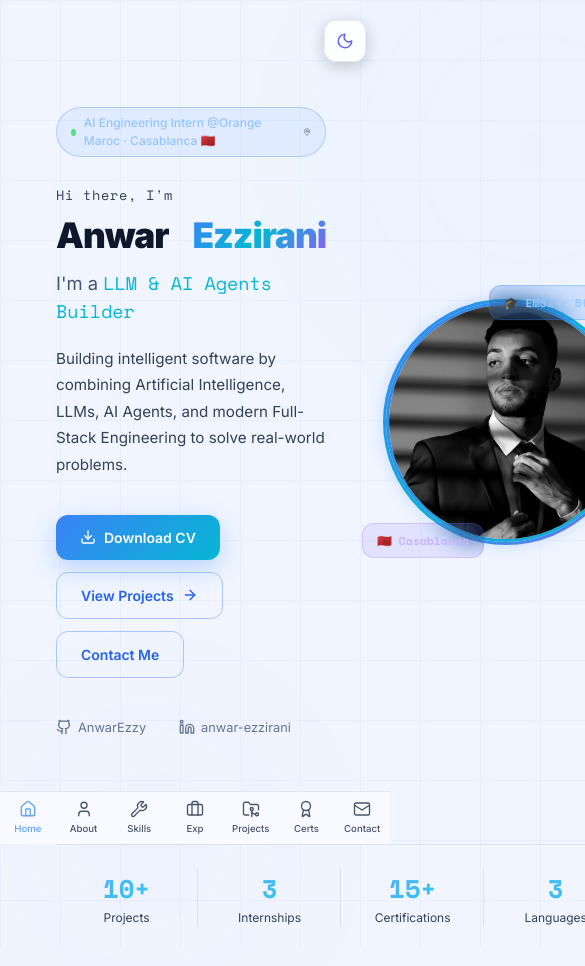
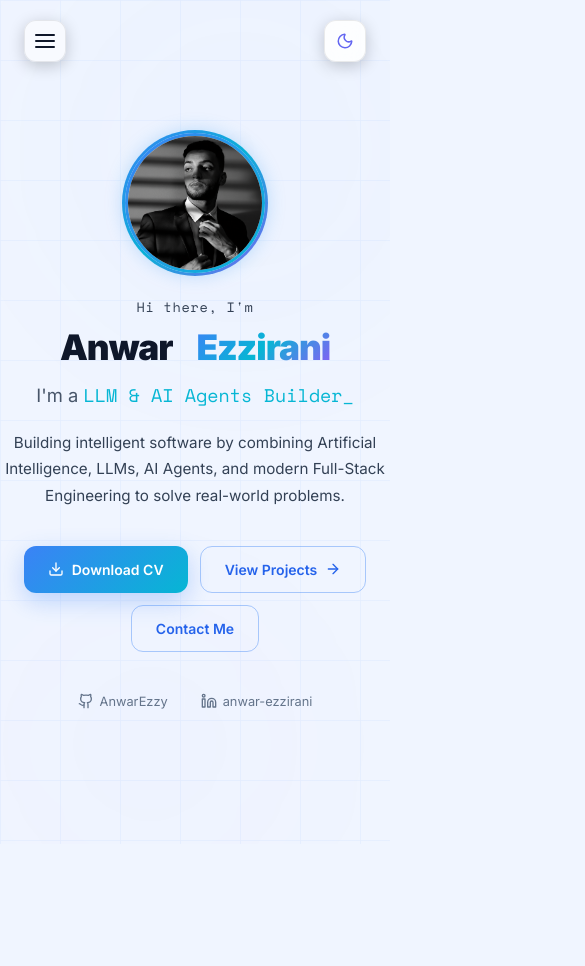
Before and after one commit to AnwarEzzy/portfolio, a Next.js app: page / in a window 390 px wide. Shown: the top 966 px of the page, 585 px wide, since content can reach past the window. After the commit the page ends 844 px from the top, so only its background shows below. Built offline with nearby package versions, Linux system fonts and the light colour scheme.

Commit message:
style: implement mobile hamburger menu, align theme toggle, adjust spacing and remove home stats

```diff
--- a/app/about/page.tsx
+++ b/app/about/page.tsx
@@ -54,7 +54,7 @@ export default function AboutPage() {
         <div className="divider" />
       </motion.div>
 
-      <div style={{ display: "grid", gridTemplateColumns: "1fr 1fr", gap: 40, maxWidth: 1000, overflowY: "auto", flex: 1, paddingRight: "6px" }}>
+      <div className="grid grid-cols-1 md:grid-cols-2 gap-8 md:gap-10 max-w-[1000px] overflow-y-auto flex-1 pr-1.5">
         {/* Bio */}
         <div>
           <motion.div custom={1} initial="hidden" animate="show" variants={fadeUp}>
--- a/app/contact/page.tsx
+++ b/app/contact/page.tsx
@@ -48,7 +48,7 @@ export default function ContactPage() {
   };
 
   return (
-    <div className="page-in page-section no-scroll-page" style={{ padding: "36px 56px 24px" }}>
+    <div className="page-in page-section no-scroll-page px-5 py-[92px] md:px-14 md:py-9">
       <div className="bg-orb" style={{ width: 400, height: 400, background: "radial-gradient(circle, rgba(6,182,212,0.07), transparent)", top: 0, right: 0 }} />
 
       <motion.div custom={0} initial="hidden" animate="show" variants={fadeUp}>
@@ -60,7 +60,7 @@ export default function ContactPage() {
         </p>
       </motion.div>
 
-      <div style={{ display: "grid", gridTemplateColumns: "1fr 1fr", gap: 20, maxWidth: 900 }}>
+      <div className="grid grid-cols-1 md:grid-cols-2 gap-6 md:gap-8 max-w-[900px] overflow-y-auto md:overflow-visible flex-1">
         {/* Info */}
         <div>
           <motion.div custom={1} initial="hidden" animate="show" variants={fadeUp}>
--- a/app/globals.css
+++ b/app/globals.css
@@ -77,6 +77,8 @@ body {
 .layout {
   display: flex;
   min-height: 100vh;
+  overflow-x: hidden;
+  width: 100%;
 }
 
 /* LEFT SIDEBAR */
@@ -102,6 +104,8 @@ body {
   margin-left: 260px;
   flex: 1;
   min-height: 100vh;
+  overflow-x: hidden;
+  width: 100%;
 }
 
 /* Glass card */
@@ -393,9 +397,26 @@ body {
 /* Responsive */
 @media (max-width: 768px) {
   .sidebar { display: none; }
-  .main-content { margin-left: 0; }
-  .page-section { padding: 40px 20px 100px; }
+  .main-content {
+    margin-left: 0;
+    width: 100%;
+    max-width: 100vw;
+    overflow-x: hidden;
+  }
+  .page-section { padding: 92px 20px 32px; }
   .mobile-nav { display: flex; }
+
+  .theme-toggle-btn {
+    position: fixed !important;
+    top: 20px !important;
+    right: 24px !important;
+    left: auto !important;
+    width: 42px !important;
+    height: 42px !important;
+    border-radius: 12px !important;
+    display: flex !important;
+    z-index: 100 !important;
+  }
 }
 
 /* ═══════════════════════════════════════════════
--- a/app/page.tsx
+++ b/app/page.tsx
@@ -61,20 +61,12 @@ export default function HomePage() {
         pointerEvents: "none",
       }} />
 
-      {/* Hero Section (occupies exactly 100vh) */}
-      <div style={{ minHeight: "100vh", display: "flex", alignItems: "center", justifyContent: "center", width: "100%", padding: "0 56px", position: "relative", zIndex: 1 }}>
+      {/* Hero Section */}
+      <div className="px-4 md:px-[56px] py-12 md:py-0" style={{ minHeight: "100vh", display: "flex", alignItems: "center", justifyContent: "center", width: "100%", position: "relative", zIndex: 1 }}>
         <div style={{ maxWidth: 920, width: "100%" }}>
-          <div style={{ display: "grid", gridTemplateColumns: "1fr auto", gap: 60, alignItems: "center" }}>
+          <div className="grid grid-cols-1 md:grid-cols-[1fr_auto] gap-6 md:gap-[60px] items-center w-full">
             {/* LEFT: Text */}
-          <div>
-            {/* Status badge */}
-            <motion.div custom={0} initial="hidden" animate="show" variants={fadeUp}
-              style={{ display: "inline-flex", alignItems: "center", gap: 8, padding: "6px 14px", borderRadius: 99, border: "1px solid rgba(59,130,246,0.3)", background: "rgba(59,130,246,0.08)", marginBottom: 28 }}>
-              <span style={{ width: 7, height: 7, borderRadius: "50%", background: "#4ade80", animation: "pulse 2s infinite", display: "inline-block" }} />
-              <span style={{ fontSize: "0.75rem", color: "#93c5fd", fontWeight: 500 }}> AI Engineering Intern @Orange Maroc · Casablanca 🇲🇦</span>
-              <MapPin size={12} color="#64748b" />
-            </motion.div>
-
+            <div className="order-2 md:order-1 flex flex-col items-center md:items-start text-center md:text-left">
               {/* Greeting */}
               <motion.p custom={1} initial="hidden" animate="show" variants={fadeUp}
                 style={{ fontFamily: "'Space Mono', monospace", fontSize: "0.85rem", color: "#64748b", marginBottom: 10, letterSpacing: "0.05em" }}>
@@ -96,12 +88,14 @@ export default function HomePage() {
 
               {/* Bio */}
               <motion.p custom={4} initial="hidden" animate="show" variants={fadeUp}
+                className="mx-auto md:mx-0"
                 style={{ color: "#64748b", lineHeight: 1.75, marginBottom: 36, fontSize: "0.95rem", maxWidth: 480 }}>
                 Building intelligent software by combining Artificial Intelligence, LLMs, AI Agents, and modern Full-Stack Engineering to solve real-world problems.
               </motion.p>
 
               {/* CTA */}
               <motion.div custom={5} initial="hidden" animate="show" variants={fadeUp}
+                className="flex flex-wrap justify-center md:justify-start gap-3"
                 style={{ display: "flex", gap: 12, flexWrap: "wrap", marginBottom: 40 }}>
                 <a href="/cv.pdf" download className="btn-primary">
                   <Download size={16} />
@@ -118,6 +112,7 @@ export default function HomePage() {
 
               {/* Socials */}
               <motion.div custom={6} initial="hidden" animate="show" variants={fadeUp}
+                className="flex items-center justify-center md:justify-start gap-4 w-full"
                 style={{ display: "flex", alignItems: "center", gap: 16 }}>
                 <a href="https://github.com/AnwarEzzy" target="_blank" rel="noopener noreferrer"
                   style={{ display: "flex", alignItems: "center", gap: 6, color: "#64748b", fontSize: "0.8rem", textDecoration: "none", transition: "color 0.2s" }}
@@ -140,7 +135,7 @@ export default function HomePage() {
               initial={{ opacity: 0, scale: 0.85, x: 30 }}
               animate={{ opacity: 1, scale: 1, x: 0 }}
               transition={{ duration: 0.8, delay: 0.3 }}
-            style={{ position: "relative" }}
+              className="order-1 md:order-2 relative justify-self-center w-[140px] h-[140px] md:w-[240px] md:h-[240px] md:-translate-y-10"
             >
               {/* Outer glow ring */}
               <div style={{
@@ -153,12 +148,7 @@ export default function HomePage() {
               </div>
 
               {/* Avatar */}
-            <div className="avatar-glow" style={{
-              width: 240, height: 240,
-              borderRadius: "50%",
-              overflow: "hidden",
-              position: "relative",
-              border: "3px solid transparent",
+              <div className="avatar-glow relative w-full h-full rounded-full overflow-hidden border-[3px] border-transparent" style={{
                 background: "linear-gradient(var(--bg), var(--bg)) padding-box, linear-gradient(135deg, #3b82f6, #06b6d4) border-box",
               }}>
                 <Image
@@ -170,64 +160,10 @@ export default function HomePage() {
                   unoptimized
                 />
               </div>
-
-            {/* Floating badge: EMSI */}
-            <motion.div
-              animate={{ y: [0, -6, 0] }}
-              transition={{ repeat: Infinity, duration: 3, ease: "easeInOut" }}
-              style={{
-                position: "absolute", top: -16, right: -20,
-                background: "rgba(59,130,246,0.15)",
-                border: "1px solid rgba(59,130,246,0.3)",
-                backdropFilter: "blur(12px)",
-                borderRadius: 12, padding: "8px 14px",
-                fontSize: "0.72rem", fontWeight: 600, color: "#93c5fd",
-                fontFamily: "'Space Mono', monospace",
-              }}>
-              🎓 EMSI · 5th Year
-            </motion.div>
-
-            {/* Floating badge: Morocco */}
-            <motion.div
-              animate={{ y: [0, 8, 0] }}
-              transition={{ repeat: Infinity, duration: 3.5, ease: "easeInOut", delay: 0.5 }}
-              style={{
-                position: "absolute", bottom: -8, left: -24,
-                background: "rgba(139,92,246,0.12)",
-                border: "1px solid rgba(139,92,246,0.25)",
-                backdropFilter: "blur(12px)",
-                borderRadius: 12, padding: "8px 14px",
-                fontSize: "0.72rem", fontWeight: 600, color: "#c4b5fd",
-                fontFamily: "'Space Mono', monospace",
-              }}>
-              🇲🇦 Casablanca
-            </motion.div>
             </motion.div>
           </div>
         </div>
       </div>
-
-      {/* Stats Section (revealed after scrolling down) */}
-      <div style={{ width: "100%", padding: "0 56px 20px", position: "relative", zIndex: 1 }}>
-        <motion.div
-          initial={{ opacity: 0, y: 20 }}
-          animate={{ opacity: 1, y: 0 }}
-          transition={{ delay: 0.85, duration: 0.6 }}
-          style={{ display: "flex", gap: 1, maxWidth: 920, margin: "0 auto", borderTop: "1px solid var(--border)", paddingTop: 24 }}
-        >
-          {[
-            { v: "10+", l: "Projects" },
-            { v: "3", l: "Internships" },
-            { v: "15+", l: "Certifications" },
-            { v: "3", l: "Languages" },
-          ].map((stat, i) => (
-            <div key={i} style={{ flex: 1, textAlign: "center", padding: "0 12px", borderRight: i < 3 ? "1px solid var(--border)" : "none" }}>
-              <p style={{ fontFamily: "'Space Mono', monospace", fontSize: "1.6rem", fontWeight: 700, background: "linear-gradient(135deg, #60a5fa, #22d3ee)", WebkitBackgroundClip: "text", WebkitTextFillColor: "transparent" }}>{stat.v}</p>
-              <p style={{ fontSize: "0.75rem", color: "var(--text-sub)", marginTop: 2 }}>{stat.l}</p>
-            </div>
-          ))}
-        </motion.div>
-      </div>
     </div>
   );
 }
--- a/components/MobileNav.tsx
+++ b/components/MobileNav.tsx
@@ -1,30 +1,94 @@
 "use client";
 
+import { useState } from "react";
 import Link from "next/link";
 import { usePathname } from "next/navigation";
 import { Home, User, Wrench, Briefcase, FolderGit2, Award, Mail } from "lucide-react";
+import { motion, AnimatePresence } from "framer-motion";
 
 const navLinks = [
   { href: "/", label: "Home", icon: Home },
   { href: "/about", label: "About", icon: User },
   { href: "/skills", label: "Skills", icon: Wrench },
-  { href: "/experience", label: "Exp", icon: Briefcase },
+  { href: "/experience", label: "Experience", icon: Briefcase },
   { href: "/projects", label: "Projects", icon: FolderGit2 },
-  { href: "/certifications", label: "Certs", icon: Award },
+  { href: "/certifications", label: "Certifications", icon: Award },
   { href: "/contact", label: "Contact", icon: Mail },
 ];
 
 export default function MobileNav() {
   const pathname = usePathname();
+  const [isOpen, setIsOpen] = useState(false);
 
   return (
-    <nav
-      className="mobile-nav fixed bottom-0 left-0 right-0 z-50 border-t"
+    <>
+      {/* Floating Hamburger Button on Mobile (Left Corner) */}
+      <button
+        onClick={() => setIsOpen(!isOpen)}
+        className="mobile-nav fixed z-50 flex flex-col items-center justify-center gap-1 transition-all border active:scale-95"
         style={{
-        background: "rgba(5,5,8,0.95)",
-        borderColor: "rgba(255,255,255,0.07)",
+          top: 20,
+          left: 24,
+          width: 42,
+          height: 42,
+          borderRadius: 12,
+          background: "var(--surface)",
+          borderColor: "var(--border)",
+          color: "var(--text)",
+          boxShadow: "0 4px 16px rgba(0,0,0,0.2)",
+          backdropFilter: "blur(12px)",
+        }}
+        aria-label="Toggle Menu"
+      >
+        <div
+          className={`w-5 h-0.5 bg-[var(--text)] rounded-full transition-transform duration-250 ease-in-out ${
+            isOpen ? "rotate-45 translate-y-[6px]" : ""
+          }`}
+        />
+        <div
+          className={`w-5 h-0.5 bg-[var(--text)] rounded-full transition-opacity duration-250 ease-in-out ${
+            isOpen ? "opacity-0" : "opacity-100"
+          }`}
+        />
+        <div
+          className={`w-5 h-0.5 bg-[var(--text)] rounded-full transition-transform duration-250 ease-in-out ${
+            isOpen ? "-rotate-45 -translate-y-[6px]" : ""
+          }`}
+        />
+      </button>
+
+      {/* Backdrop overlay */}
+      <AnimatePresence>
+        {isOpen && (
+          <motion.div
+            initial={{ opacity: 0 }}
+            animate={{ opacity: 1 }}
+            exit={{ opacity: 0 }}
+            onClick={() => setIsOpen(false)}
+            className="fixed inset-0 bg-black/60 backdrop-blur-md z-30 md:hidden"
+          />
+        )}
+      </AnimatePresence>
+
+      {/* Dropdown Menu Overlay */}
+      <AnimatePresence>
+        {isOpen && (
+          <motion.div
+            initial={{ opacity: 0, scale: 0.95 }}
+            animate={{ opacity: 1, scale: 1 }}
+            exit={{ opacity: 0, scale: 0.95 }}
+            transition={{ duration: 0.2, ease: "easeOut" }}
+            className="fixed inset-0 z-40 flex flex-col justify-center items-center gap-4 md:hidden p-6"
+            style={{
+              pointerEvents: "auto",
+            }}
+          >
+            <div
+              className="w-full max-w-[280px] rounded-2xl border flex flex-col gap-1 p-3 shadow-2xl"
+              style={{
+                background: "var(--sidebar-bg)",
+                borderColor: "var(--border)",
                 backdropFilter: "blur(20px)",
-        padding: "8px 0",
               }}
             >
               {navLinks.map(({ href, label, icon: Icon }) => {
@@ -33,18 +97,24 @@ export default function MobileNav() {
                   <Link
                     key={href}
                     href={href}
-            className="flex flex-col items-center gap-1 py-1 px-2 flex-1"
+                    onClick={() => setIsOpen(false)}
+                    className="flex items-center gap-3 py-3 px-4 rounded-xl transition-all hover:bg-white/5 active:scale-[0.98]"
                     style={{
-              color: isActive ? "#60a5fa" : "#475569",
-              fontSize: "0.6rem",
-              fontWeight: 500,
+                      color: isActive ? "#60a5fa" : "var(--text-sub)",
+                      background: isActive ? "rgba(59, 130, 246, 0.08)" : "transparent",
+                      fontSize: "0.875rem",
+                      fontWeight: isActive ? 600 : 500,
                     }}
                   >
-            <Icon size={18} strokeWidth={1.8} />
+                    <Icon size={16} strokeWidth={isActive ? 2 : 1.8} className={isActive ? "text-[#60a5fa]" : "text-[var(--text-muted)]"} />
                     <span>{label}</span>
                   </Link>
                 );
               })}
-    </nav>
+            </div>
+          </motion.div>
+        )}
+      </AnimatePresence>
+    </>
   );
 }
--- a/components/ThemeToggle.tsx
+++ b/components/ThemeToggle.tsx
@@ -8,6 +8,7 @@ export default function ThemeToggle() {
 
   return (
     <button
+      className="theme-toggle-btn"
       onClick={toggle}
       aria-label="Toggle theme"
       title={theme === "dark" ? "Switch to Light Mode" : "Switch to Dark Mode"}
```
Lines whose indentation alone changed are shown as unchanged.
